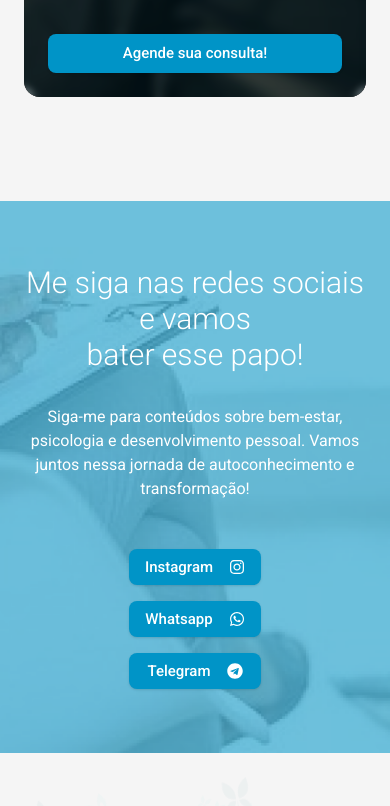
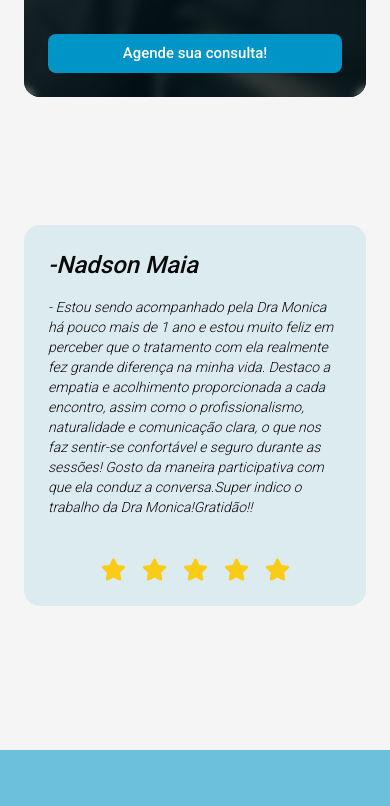
Before and after one commit to DevGustavoGantois/website-psychology, a Next.js app: page / in a window 390 px wide. Shown: the part 5780-6586 px from the top of the page. Built offline with nearby package versions, Linux system fonts and the light colour scheme.

Commit message:
feat:Creating Testimonial session and adding navigate links for whatsapp, instagram, telegram and others.

```diff
--- a/src/app/s-about.tsx
+++ b/src/app/s-about.tsx
@@ -37,7 +37,7 @@ export function HomeAbout() {
             </p>
             <div className="flex justify-center lg:justify-start" data-aos="fade-down">
               <Button className="p-6 text-xl">
-                <Link href="" target="_blank" className="font-primary">
+                <Link href="https://wa.me/+557196329047?text=Ol%C3%A1%20M%C3%B4nica%2C%20queria%20agendar%20uma%20consulta%2C%20qual%20a%20sua%20disponibilidade%20de%20hor%C3%A1rios%20e%20dias%3F" target="_blank" className="font-primary">
                   Fale comigo!
                 </Link>
               </Button>
--- a/src/app/s-cta.tsx
+++ b/src/app/s-cta.tsx
@@ -21,17 +21,17 @@ export function CTASection() {
           ))}
           <div className="mt-6 flex flex-col lg:flex-row gap-4">
             <Button>
-              <Link href="" target="_blank" className="flex items-center gap-4">
+              <Link href="https://www.instagram.com/psi.monicaaran/?igsh=MWRnZjFoeHBwNnYxOQ%3D%3D" target="_blank" className="flex items-center gap-4">
                 Instagram <FaInstagram size={20} />
               </Link>
             </Button>
             <Button>
-              <Link href="" target="_blank" className="flex items-center gap-4">
+              <Link href="https://wa.me/+557196329047?text=Ol%C3%A1%20M%C3%B4nica%2C%20queria%20agendar%20uma%20consulta%2C%20qual%20a%20sua%20disponibilidade%20de%20hor%C3%A1rios%20e%20dias%3F" target="_blank" className="flex items-center gap-4">
                 Whatsapp <FaWhatsapp size={20} />
               </Link>
             </Button>
             <Button>
-              <Link href="" target="_blank" className="flex items-center gap-4">
+              <Link href="https://t.me/Monica_Aran" target="_blank" className="flex items-center gap-4">
                 Telegram <FaTelegram size={20} />
               </Link>
             </Button>
--- a/src/app/s-services.tsx
+++ b/src/app/s-services.tsx
@@ -43,7 +43,7 @@ export function HomeServices() {
                       </div>
                       <div className="z-50 flex justify-center">
                       <Button className="w-full h-full transition-all duration-700 hover:bg-white hover:text-[#0096c7]">
-                        <Link href="" target="_blank">Agende sua consulta!</Link>
+                        <Link href="https://wa.me/+557196329047?text=Ol%C3%A1%20M%C3%B4nica%2C%20queria%20agendar%20uma%20consulta%2C%20qual%20a%20sua%20disponibilidade%20de%20hor%C3%A1rios%20e%20dias%3F" target="_blank">Agende sua consulta!</Link>
                       </Button>
                       </div>
                     </div>
--- a/src/app/s-testimonials.tsx
+++ b/src/app/s-testimonials.tsx
@@ -1,7 +1,43 @@
+import { HomeTestimonialsData } from '@/data';
+import { Swiper, SwiperSlide } from 'swiper/react';
+import 'swiper/css';
+import { FaStar } from 'react-icons/fa';
+
 export function HomeTestimonials() {
-    return (
-        <section>
-
-        </section>
-    )
+  return (
+    <section className="max-w-[1440px] mx-auto p-6 lg:p-0 font-primary mt-20 lg:mt-[100px]" id='Testimonials'>
+      <Swiper
+        spaceBetween={30}
+        slidesPerView={1}
+        grabCursor={true}
+        breakpoints={{
+          640: {
+            slidesPerView: 1,
+          },
+          1024: {
+            slidesPerView: 2,
+          },
+        }}
+        loop={true}
+        autoplay={{
+          delay: 5000,
+          disableOnInteraction: false,
+        }}
+      >
+        {HomeTestimonialsData.map((item, index) => (
+          <SwiperSlide key={index} className="bg-[#0094C7]/10 p-6 lg:p-8 rounded-2xl h-full w-full">
+            <p className="text-2xl font-medium italic mb-4"> -{item.name}</p>
+            <h3 className="text-sm lg:text-lg italic font-light">- {item.testimonial}</h3>
+            <div className='flex gap-4 justify-center lg:justify-start mt-10'>
+            <FaStar className='text-yellow-400' size={25} />
+            <FaStar className='text-yellow-400' size={25} />
+            <FaStar className='text-yellow-400' size={25} />
+            <FaStar className='text-yellow-400' size={25}/>
+            <FaStar className='text-yellow-400' size={25} />
+            </div>
+          </SwiperSlide>
+        ))}
+      </Swiper>
+    </section>
+  );
 }
--- a/src/components/global/navbar-mobile.tsx
+++ b/src/components/global/navbar-mobile.tsx
@@ -70,7 +70,7 @@ export function NavbarMobile() {
     <span className="absolute left-0 bottom-0 w-0 h-[2px] bg-[#0094c7] transition-all duration-500 group-hover:w-full"></span>
   </Link>
             </span>
-            <Link href="" target="_blank" className="mt-10">
+            <Link href="https://wa.me/+557196329047?text=Ol%C3%A1%20M%C3%B4nica%2C%20queria%20agendar%20uma%20consulta%2C%20qual%20a%20sua%20disponibilidade%20de%20hor%C3%A1rios%20e%20dias%3F" target="_blank" className="mt-10">
             <Button className="p-5" variant="secondary">Agende a sua consulta</Button>
             </Link>
             </span>
--- a/src/components/global/navbar.tsx
+++ b/src/components/global/navbar.tsx
@@ -58,7 +58,7 @@ export function Navbar() {
     <span className="absolute left-0 bottom-0 w-0 h-[2px] bg-[#0094c7] transition-all duration-500 group-hover:w-full"></span>
   </Link>
             </ul>
-            <Link href="" target="_blank" data-aos="fade-down" data-aos-delay="200">
+            <Link href="https://wa.me/+557196329047?text=Ol%C3%A1%20M%C3%B4nica%2C%20queria%20agendar%20uma%20consulta%2C%20qual%20a%20sua%20disponibilidade%20de%20hor%C3%A1rios%20e%20dias%3F" target="_blank" data-aos="fade-down" data-aos-delay="200">
             <Button className="p-5" variant="secondary">Agende a sua consulta</Button>
             </Link>
             </div>
--- a/src/data/index.ts
+++ b/src/data/index.ts
@@ -66,6 +66,37 @@ export const HomeServicesData = [
     }
 ]
 
+export const HomeTestimonialsData = [
+    {
+        name: "Nadson Maia",
+        testimonial: "Estou sendo acompanhado pela Dra Monica há pouco mais de 1 ano e estou muito feliz em perceber que o tratamento com ela realmente fez grande diferença na minha vida. Destaco a empatia e acolhimento proporcionada a cada encontro, assim como o profissionalismo, naturalidade e comunicação clara, o que nos faz sentir-se confortável e seguro durante as sessões! Gosto da maneira participativa com que ela conduz a conversa.Super indico o trabalho da Dra Monica!Gratidão!!"
+    },
+    {
+        name: "Daniela Jamur",
+        testimonial: "A Psicóloga Mônica cuidou dos meus dois filhos e o processo de evolução e de auto conhecimento foi muito grande neles. Eu como mãe percebi o quanto fazer as terapias com a Mônica foi bom pra eles e para a nossa família. E eles também sentiram e relataram o quanto foi positivo. Agradeço e indico a psicóloga Mônica."
+    },
+    {
+        name: "Moisés Oliveira",
+        testimonial: "Confesso que quando cheguei para minha primeira consulta, fui com bastante medo, dúvidas, vergonha, mas já na segunda semana eu me sentir como se fosse um amigo bem próximo de mim falando, todo medo foi desconstruindo, toda dúvida foi tirada , e o melhor eu aprendi a superar meus monstros internos, só tenho agradecer a Deus e segunda a essa excelente profissional, Dr (a) Mônica Aran. Melhores experiências que eu já vivi em toda minha vida, a psicologia me guiou em um caminho no qual por muito tempo eu procurava."
+    },
+    {
+        name: "Maria Eduarda Ribeiro",
+        testimonial: "Excelente profissional! Muito competente, comprometida e empática. Realiza um trabalho lindo de autoconhecimento"
+    },
+    {
+        name: "Eveline Alves",
+        testimonial: "Tem sido incrível esse tempo que tenho passado com a Mônica teve uma grande diferença em minha vida. Agradeço muito a ela por todo o trabalho que temos feito juntas, pois tem me ajudado muito."
+    },
+    {
+        name: "Vera Dias de Matos",
+        testimonial: "Passei por um momento bem ruim, Mônica Aran foi uma luz na escuridao, ela é um anjo. Obrigada Mônica por fazer parte da minha história de vida."
+    },
+    {
+        name: "Dandara Lima Rocha Oliveira",
+        testimonial: "Mônica é uma excelente profissional, sua gentileza, seu acolhimento e seu carinho ao iniciar todas as sessões me trazem um sentimento de calmaria, como um abraço de sol no meio da escuridão! Você é luz Mônica, muito obrigada por iluminar, não somente eu, mas tantas pessoas nesse mundo! Um lindo trabalho, recomendo de olhos fechados, ou melhor, de olhos brilhantes ! 🤩"
+    },
+]
+
 export const HomeCTAData = [
     {
         description: 'Siga-me para conteúdos sobre bem-estar, psicologia e desenvolvimento pessoal. Vamos juntos nessa jornada de autoconhecimento e transformação!',
```
Also changed, not shown: src/app/s-location.tsx (+12 -7 lines), src/components/global/footer.tsx (+10 -4 lines).
